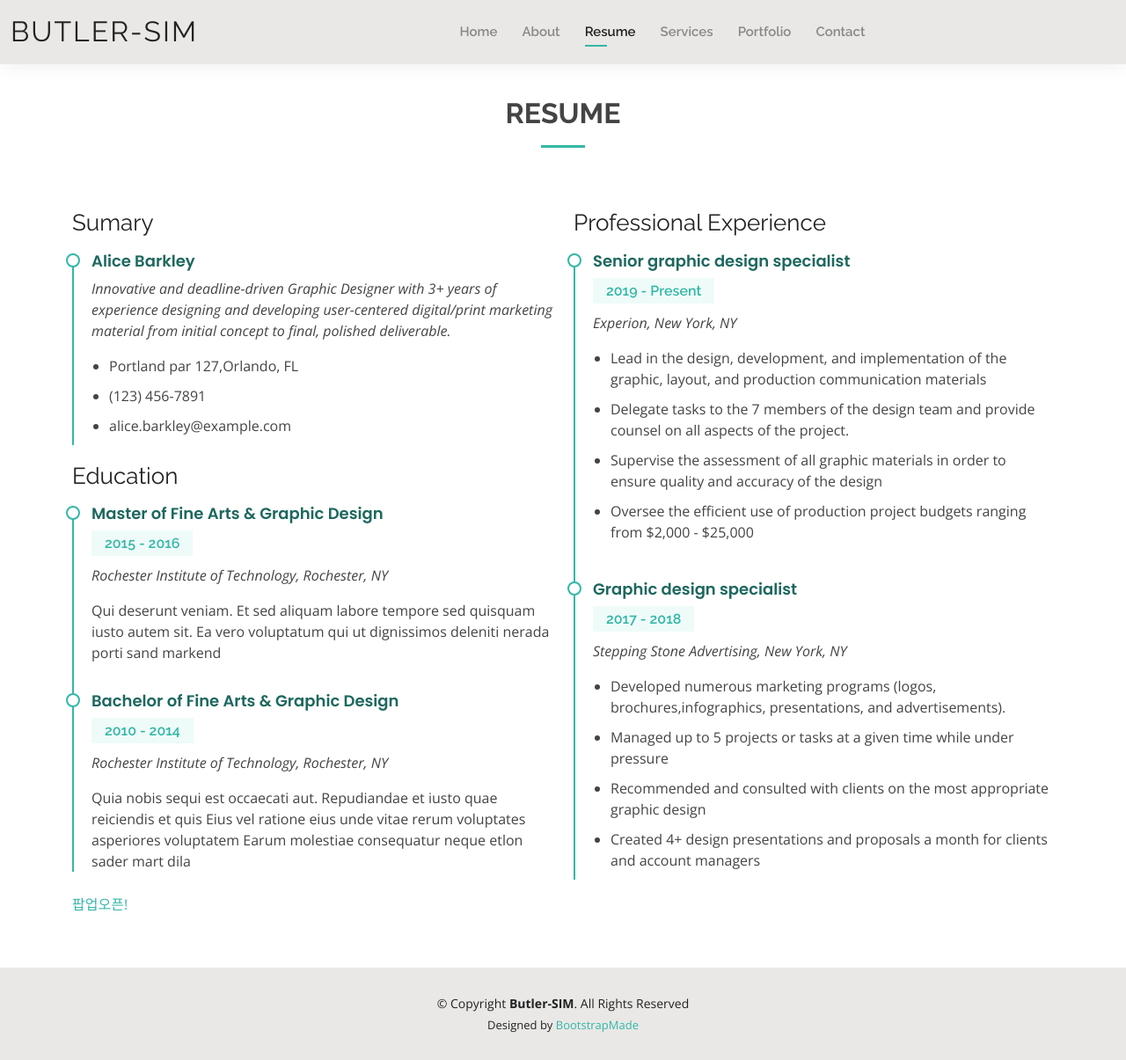
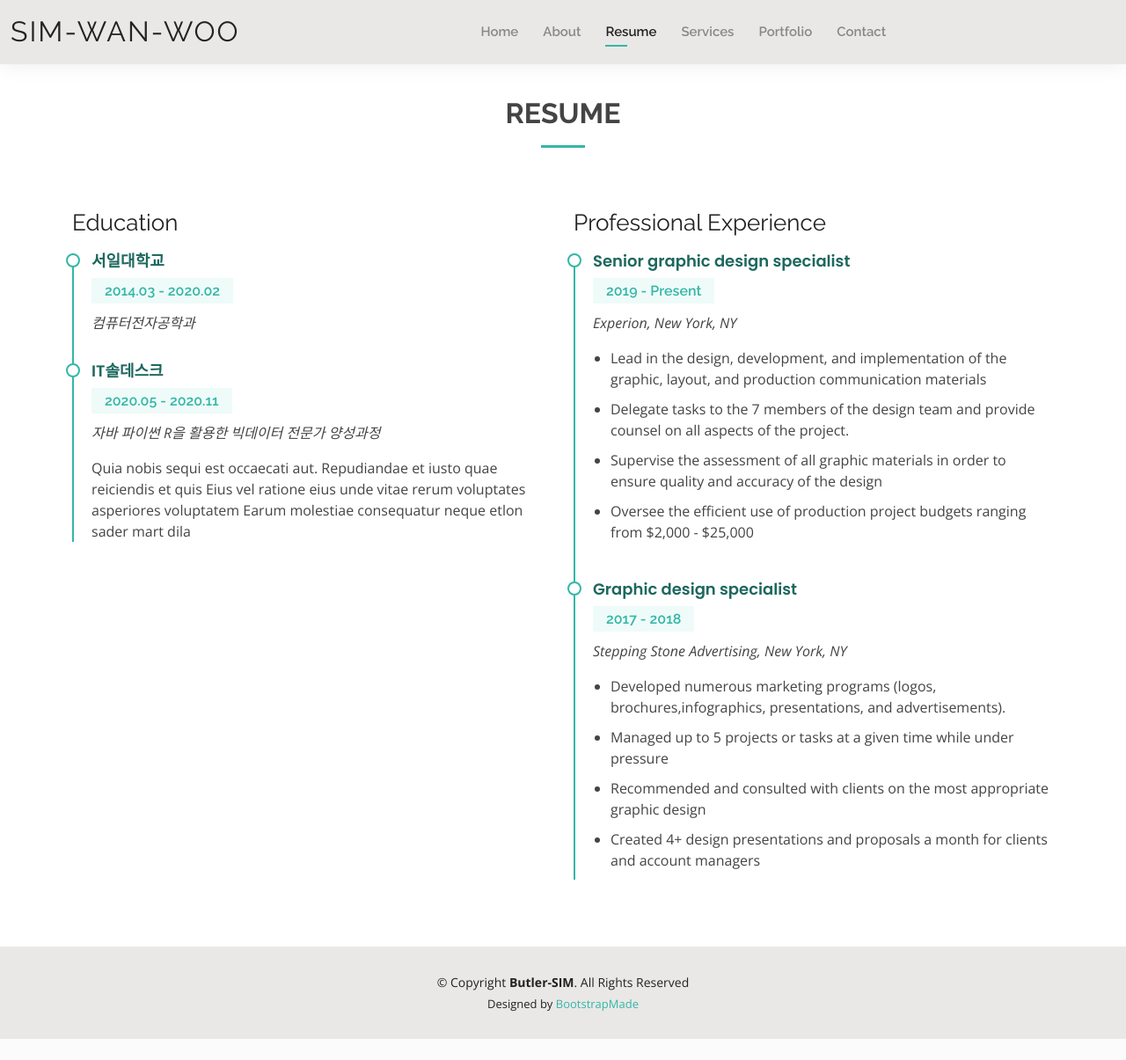
Before and after one commit to Butler-SIM/sim_jango_pp, a Django app: page /mainapp/resume in a window 1280 px wide. Shown: the whole page at 88% size. After the commit the page ends 1181 px from the top, so only its background shows below. Run offline with Django 3.2, Linux system fonts and the light colour scheme; some libraries are stand-ins or nearby versions.

Commit message:
업데이트 1

```diff
--- a/mainapp/templates/index.html
+++ b/mainapp/templates/index.html
@@ -9,9 +9,9 @@
   <!-- ======= Hero Section ======= -->
   <section id="hero" class="d-flex align-items-center">
     <div class="container d-flex flex-column align-items-center" data-aos="zoom-in" data-aos-delay="100">
-      <h1>BUTLER-SIM</h1>
+      <h1>Sim Wan Woo</h1>
       <h2>I'm backend Developer </h2>
-      <h3>{{ main_intro }}</h3>
+      <h3>↓저에 대해 더 알고 싶다면↓</h3>
       <a href="mainapp/about" class="btn-about">About Me</a>
     </div>
   </section><!-- End Hero -->
--- a/mainapp/templates/resume.html
+++ b/mainapp/templates/resume.html
@@ -21,30 +21,18 @@
 
         <div class="row">
           <div class="col-lg-6">
-            <h3 class="resume-title">Sumary</h3>
-            <div class="resume-item pb-0">
-              <h4>Alice Barkley</h4>
-              <p><em>Innovative and deadline-driven Graphic Designer with 3+ years of experience designing and developing user-centered digital/print marketing material from initial concept to final, polished deliverable.</em></p>
-              <p>
-              <ul>
-                <li>Portland par 127,Orlando, FL</li>
-                <li>(123) 456-7891</li>
-                <li>alice.barkley@example.com</li>
-              </ul>
-              </p>
-            </div>
 
             <h3 class="resume-title">Education</h3>
             <div class="resume-item">
-              <h4>Master of Fine Arts &amp; Graphic Design</h4>
-              <h5>2015 - 2016</h5>
-              <p><em>Rochester Institute of Technology, Rochester, NY</em></p>
-              <p>Qui deserunt veniam. Et sed aliquam labore tempore sed quisquam iusto autem sit. Ea vero voluptatum qui ut dignissimos deleniti nerada porti sand markend</p>
+              <h4>서일대학교</h4>
+              <h5>2014.03 - 2020.02</h5>
+              <p><em>컴퓨터전자공학과</em></p>
+              <p></p>
             </div>
             <div class="resume-item">
-              <h4>Bachelor of Fine Arts &amp; Graphic Design</h4>
-              <h5>2010 - 2014</h5>
-              <p><em>Rochester Institute of Technology, Rochester, NY</em></p>
+              <h4>IT솔데스크 </h4>
+              <h5>2020.05 - 2020.11</h5>
+              <p><em>자바 파이썬 R을 활용한 빅데이터 전문가 양성과정</em></p>
               <p>Quia nobis sequi est occaecati aut. Repudiandae et iusto quae reiciendis et quis Eius vel ratione eius unde vitae rerum voluptates asperiores voluptatem Earum molestiae consequatur neque etlon sader mart dila</p>
             </div>
           </div>
@@ -78,12 +66,6 @@
             </div>
           </div>
         </div>
-        <a href="javascript:openPop()">
-            <div>
-                팝업오픈!
-            </div>
-        </a>
-
       </div>
     </section><!-- End Resume Section -->
 
--- a/manage.py
+++ b/manage.py
@@ -6,7 +6,7 @@ import sys
 
 def main():
     """Run administrative tasks."""
-    os.environ.setdefault('DJANGO_SETTINGS_MODULE', 'server_settings.settings.deploy')
+    os.environ.setdefault('DJANGO_SETTINGS_MODULE', 'server_settings.settings.base')
     try:
         from django.core.management import execute_from_command_line
     except ImportError as exc:
--- a/server_settings/settings/base.py
+++ b/server_settings/settings/base.py
@@ -91,3 +91,21 @@ ASGI_APPLICATION = 'server_settings.routing.application'
 
 SITE_ID = 1
 LOGOUT_REDIRECT_URL = 'accountapp:login'
+
+SECRET_KEY = 'django-insecure-t_9znj@bw+-cbx2nkdwlbihf3woilscsbm+t!=ze$5!sqp3=5w'
+algorithm='HS256'
+DEBUG = True
+ALLOWED_HOSTS = ['*']
+
+#DB
+DATABASES = {
+    'default': {
+        'ENGINE': 'django.db.backends.mysql',
+        'NAME': 'butler-sim',
+        'USER': 'admin',
+        'PASSWORD': 'qwer1234',
+        'HOST': 'butlersimdb.cypn7ittsrwd.ap-northeast-2.rds.amazonaws.com',
+        'PORT': '3306',
+        "OPTIONS": {"charset": "utf8mb4"},
+    }
+}
--- a/server_settings/settings/local.py
+++ b/server_settings/settings/local.py
@@ -1,9 +1,8 @@
 from .base import *
-
 
 SECRET_KEY = 'django-insecure-t_9znj@bw+-cbx2nkdwlbihf3woilscsbm+t!=ze$5!sqp3=5w'
 algorithm='HS256'
-DEBUG = False
+DEBUG = True
 ALLOWED_HOSTS = ['*']
 
 #DB
--- a/templates/header.html
+++ b/templates/header.html
@@ -3,7 +3,7 @@
 <header id="header" class="fixed-top">
     <div class="container-fluid d-flex justify-content-between align-items-center">
 
-      <h1 class="logo me-auto me-lg-0"><a href="/">BUTLER-SIM</a></h1>
+      <h1 class="logo me-auto me-lg-0"><a href="/">Sim-Wan-Woo</a></h1>
       <!-- Uncomment below if you prefer to use an image logo -->
       <!-- <a href="index.html" class="logo"><img src="/static/img/logo.png" alt="" class="img-fluid"></a>-->
 
```
Also changed, not shown: mainapp/templates/about.html (+11 -7 lines), static/img/simwanwoo.jpg (added).
